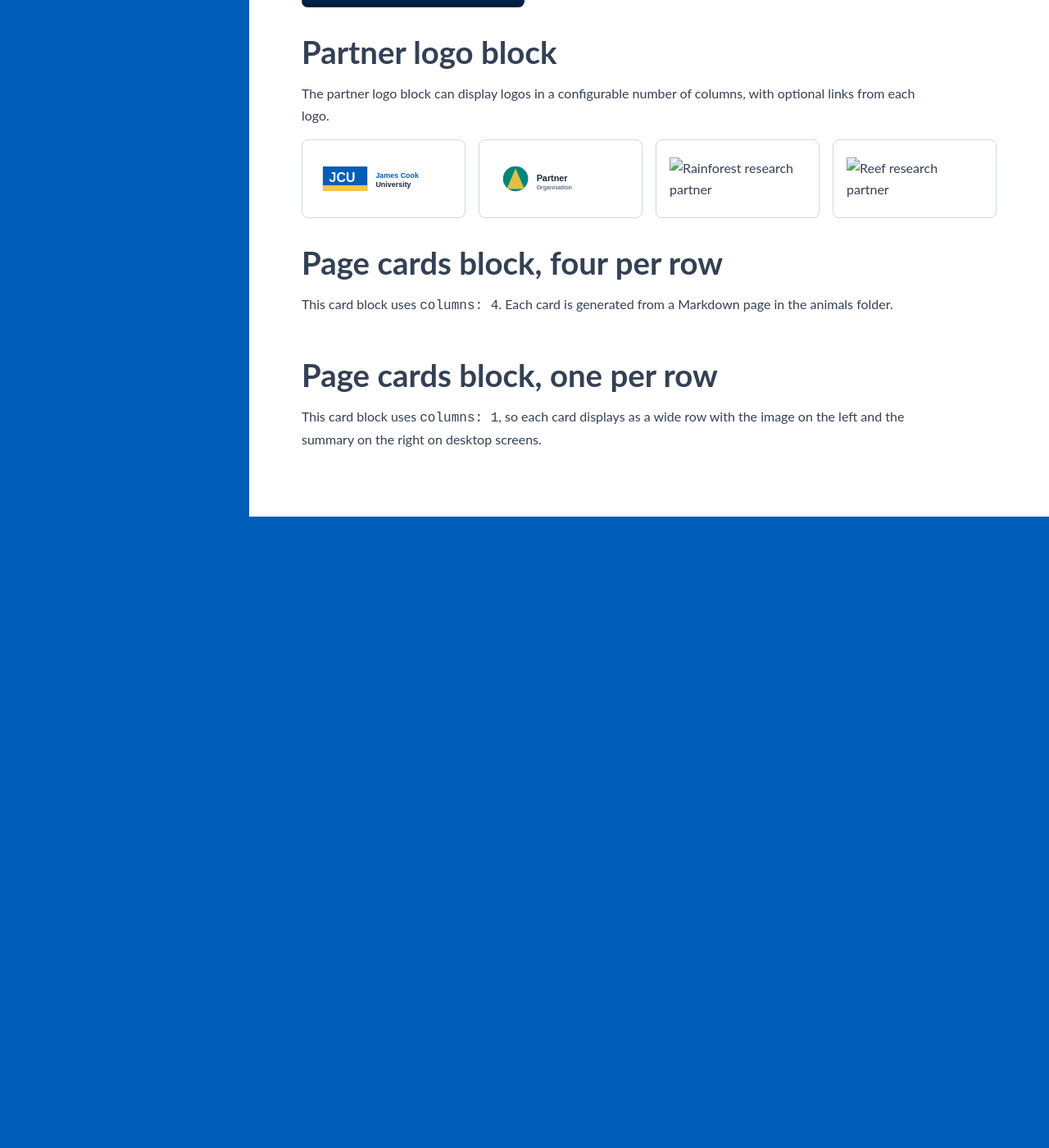
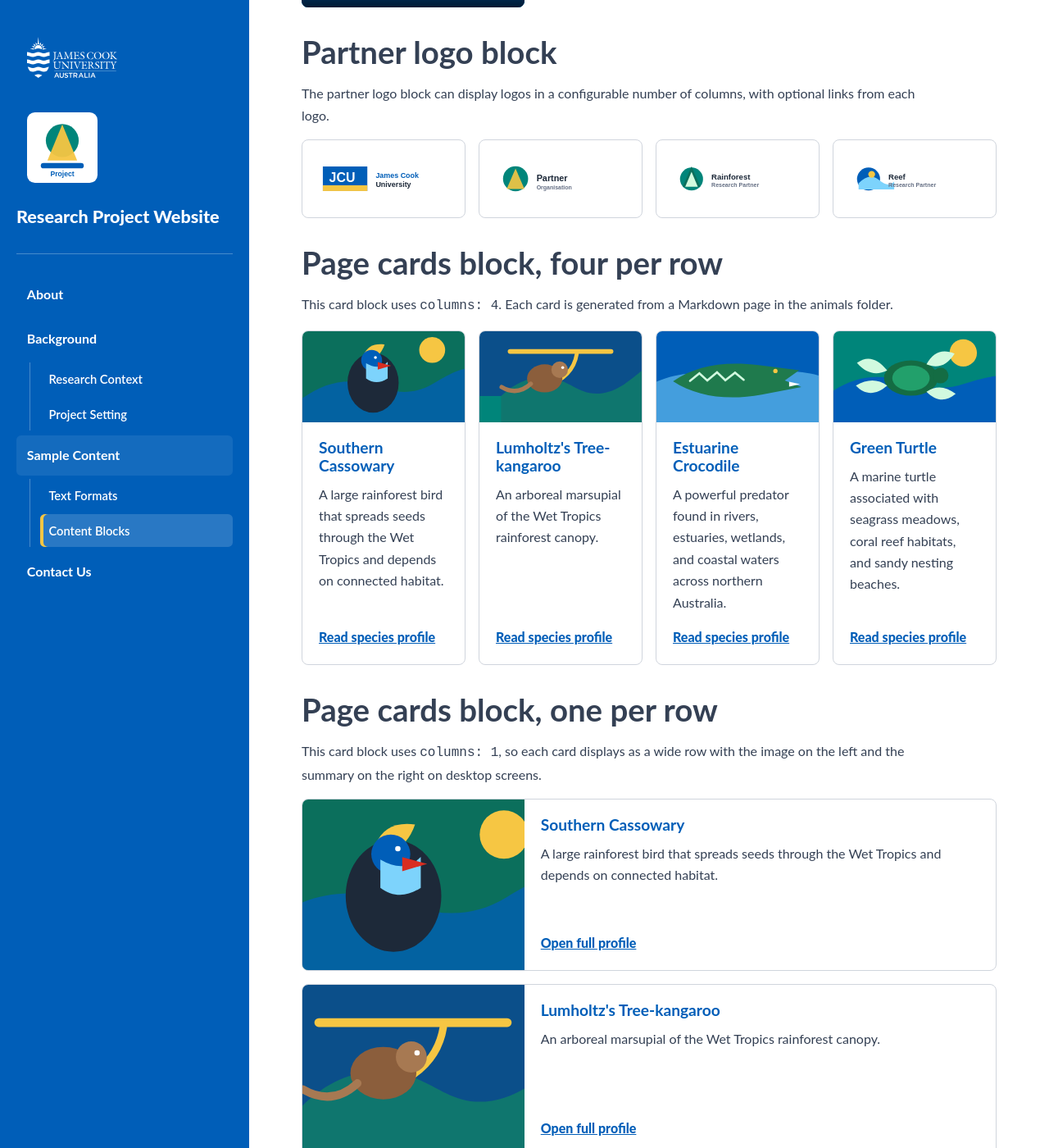
Before and after one commit to jcu-eresearch/jcu-research-website-theme, a Jekyll site: the page built from sample-content-pages/content-blocks.md, in a window 1280 px wide and 1400 px high, scrolled down 1620 px. Shown: the whole window at 82% size. Built offline with Jekyll 4.4.1, drawn with Linux system fonts in a browser that asks for light colours; before the commit the page ends 2250 px from its top, so only the background shows below that; some of the changed text lies outside the part shown.

Commit message:
improved sample pages

```diff
--- /dev/null
+++ b/sample-content-pages/animals/estuarine-crocodile.md
@@ -0,0 +1,20 @@
+---
+title: Estuarine Crocodile
+permalink: /sample-content-pages/animals/estuarine-crocodile/
+order: 3
+image: "/assets/images/card-crocodile.svg"
+summary: "A powerful predator found in rivers, estuaries, wetlands, and coastal waters across northern Australia."
+blocks:
+  - type: image-text
+    title: "Wetland and estuary predator"
+    image: "/assets/images/card-crocodile.svg"
+    image_alt: "Stylised estuarine crocodile"
+    image_position: "right"
+    image_size: "large"
+    content: |
+      Estuarine crocodiles use freshwater, brackish, and marine environments. In northern Queensland they are part of river, wetland, and coastal food webs.
+
+      Living safely in crocodile country depends on local knowledge, clear communication, and respect for waterways.
+---
+
+Estuarine crocodiles are native to northern Australia and are protected under Queensland law.
--- /dev/null
+++ b/sample-content-pages/animals/green-turtle.md
@@ -0,0 +1,20 @@
+---
+title: Green Turtle
+permalink: /sample-content-pages/animals/green-turtle/
+order: 4
+image: "/assets/images/card-green-turtle.svg"
+summary: "A marine turtle associated with seagrass meadows, coral reef habitats, and sandy nesting beaches."
+blocks:
+  - type: image-text
+    title: "Reef and seagrass connection"
+    image: "/assets/images/card-green-turtle.svg"
+    image_alt: "Stylised green turtle"
+    image_position: "left"
+    image_size: "medium"
+    content: |
+      Green turtles feed in coastal and reef environments and return to nesting beaches to lay eggs. Northern Queensland's marine habitats are important for their life cycle.
+
+      Threats include marine debris, boat strike, light pollution near nesting beaches, and climate impacts on nesting success.
+---
+
+Green turtles are long-lived marine reptiles and one of the species associated with the Great Barrier Reef region.
--- /dev/null
+++ b/sample-content-pages/animals/lumholtzs-tree-kangaroo.md
@@ -0,0 +1,20 @@
+---
+title: "Lumholtz's Tree-kangaroo"
+permalink: /sample-content-pages/animals/lumholtzs-tree-kangaroo/
+order: 2
+image: "/assets/images/card-tree-kangaroo.svg"
+summary: "An arboreal marsupial of the Wet Tropics rainforest canopy."
+blocks:
+  - type: image-text
+    title: "Life in the canopy"
+    image: "/assets/images/card-tree-kangaroo.svg"
+    image_alt: "Stylised Lumholtz's tree-kangaroo"
+    image_position: "left"
+    image_size: "medium"
+    content: |
+      Lumholtz's tree-kangaroo lives in the rainforest canopy of northern Queensland. It feeds on leaves and spends much of its time moving through trees.
+
+      Maintaining canopy connections helps reduce the risks created by roads and fragmented habitat.
+---
+
+Lumholtz's tree-kangaroo is a distinctive Wet Tropics species and an example of Australia's unusual arboreal marsupials.
--- /dev/null
+++ b/sample-content-pages/animals/southern-cassowary.md
@@ -0,0 +1,20 @@
+---
+title: Southern Cassowary
+permalink: /sample-content-pages/animals/southern-cassowary/
+order: 1
+image: "/assets/images/card-cassowary.svg"
+summary: "A large rainforest bird that spreads seeds through the Wet Tropics and depends on connected habitat."
+blocks:
+  - type: image-text
+    title: "Rainforest seed disperser"
+    image: "/assets/images/card-cassowary.svg"
+    image_alt: "Stylised southern cassowary"
+    image_position: "right"
+    image_size: "medium"
+    content: |
+      The southern cassowary is one of northern Queensland's most recognisable rainforest animals. It eats a wide range of rainforest fruits and helps disperse seeds across the Wet Tropics.
+
+      Cassowaries need large areas of connected habitat and safe movement corridors between forest patches.
+---
+
+Southern cassowaries are important to rainforest ecology because many large-fruited plants rely on animals to move their seeds.
```
Also changed, not shown: sample-content-pages/content-blocks.md (+1 -1 lines), sample-content-pages/text-formats.md (+1 -1 lines), assets/images/card-cassowary.svg (added), assets/images/card-crocodile.svg (added), assets/images/card-green-turtle.svg (added), assets/images/card-tree-kangaroo.svg (added), assets/images/partner-rainforest.svg (added), assets/images/partner-reef.svg (added).
